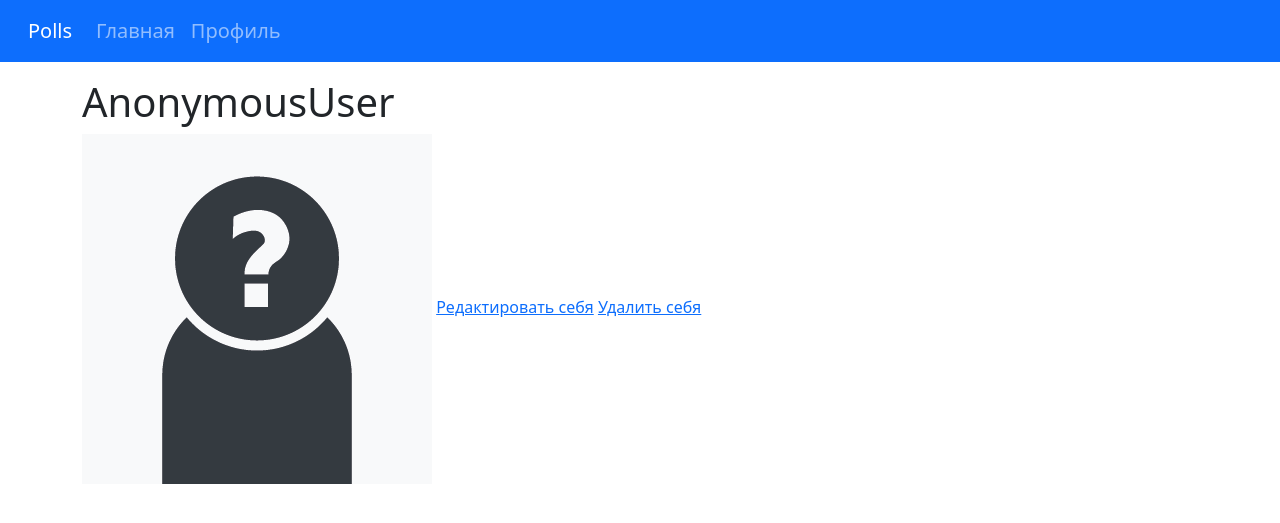
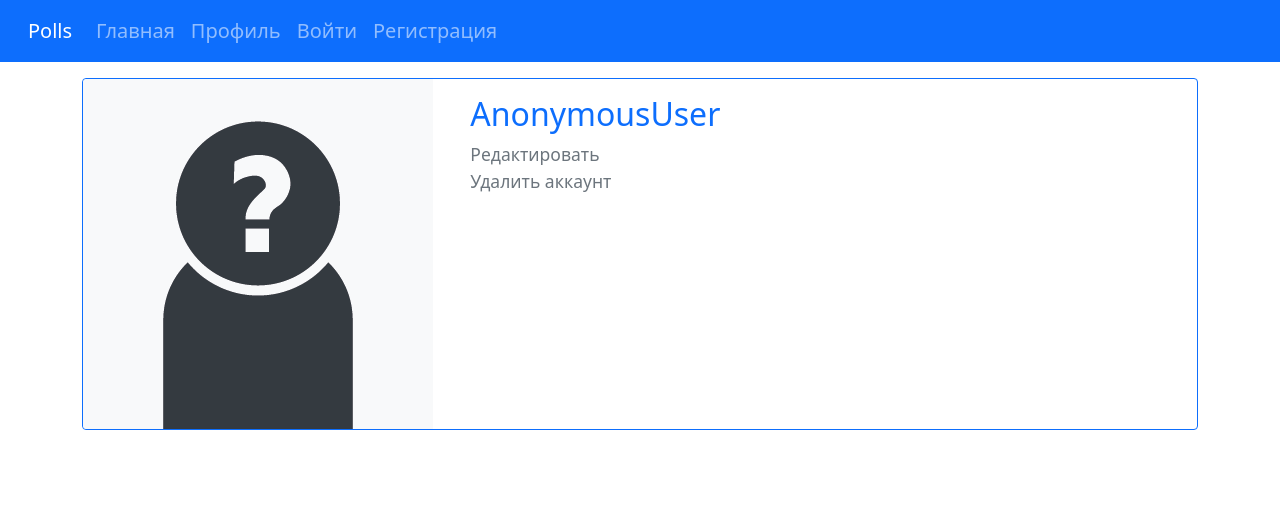
Before and after one commit to avguschr/polls, a Django app: template polls/templates/polls/profile.html in a window 1280 px wide. Shown: the top 523 px of the page. Run offline with Django 3.2, Linux system fonts and the light colour scheme; the template is opened without the code that fills it, so the values that code supplies are empty; some libraries are stand-ins or nearby versions.

Commit message:
layout 3

```diff
--- a/polls/forms.py
+++ b/polls/forms.py
@@ -4,7 +4,7 @@ from .models import SomeUser
 
 
 class RegisterForm(UserCreationForm):
-    img = forms.ImageField(required=False)
+    img = forms.ImageField(required=False, label='Изображение')
 
     class Meta:
         model = SomeUser
--- a/polls/templates/base.html
+++ b/polls/templates/base.html
@@ -34,6 +34,12 @@
         <li class="nav-item">
           <a class="nav-link fs-5" href="{% url 'polls:profile' %}">Профиль</a>
         </li>
+          <li class="nav-item">
+          <a class="nav-link fs-5" href="{% url 'polls:login' %}">Войти</a>
+        </li>
+          <li class="nav-item">
+          <a class="nav-link fs-5" href="{% url 'polls:register' %}">Регистрация</a>
+        </li>
       </ul>
     </div>
   </div>
--- a/polls/templates/polls/profile.html
+++ b/polls/templates/polls/profile.html
@@ -6,12 +6,22 @@
 {% load static %}
 
 {% block content %}
-    <h1>{{ user }}</h1>
-    {% if user.img %}
-    <img src="{{ user.img.url }}" alt="profile_ img">
-    {% else %}
-    <img src="{% static 'img/img.png' %}" alt="profile_ img">
+    <div class="card border border-primary mb-3">
+  <div class="row g-0">
+    <div class="col-md-4">
+        {% if user.img %}
+      <img src="{{ user.img.url }}" alt="profile_ img" class="img-fluid rounded-start">
+        {% else %}
+        <img src="{% static 'img/img.png' %}" alt="profile_ img" class="img-fluid rounded-start">
     {% endif %}
-    <a href="{% url 'polls:edit' pk=user.id %}">Редактировать себя</a>
-    <a href="{% url 'polls:delete' user.id %}">Удалить себя</a>
+    </div>
+    <div class="col-md-8">
+      <div class="card-body">
+        <h2 class="card-title text-primary">{{ user }}</h2>
+        <a href="{% url 'polls:edit' pk=user.id %}" class="card-link text-decoration-none fs-5"><small class="text-muted">Редактировать</small></a><br>
+          <a href="{% url 'polls:delete' user.id %}" class="card-link text-decoration-none fs-5"><small class="text-muted">Удалить аккаунт</small></a>
+      </div>
+    </div>
+  </div>
+</div>
 {% endblock %}
```
Also changed, not shown: polls/templates/polls/detail.html (+6 -12 lines), polls/templates/polls/edit.html (+6 -1 lines), polls/templates/polls/login.html (+6 -1 lines), polls/templates/polls/register.html (+8 -1 lines), db.sqlite3.
